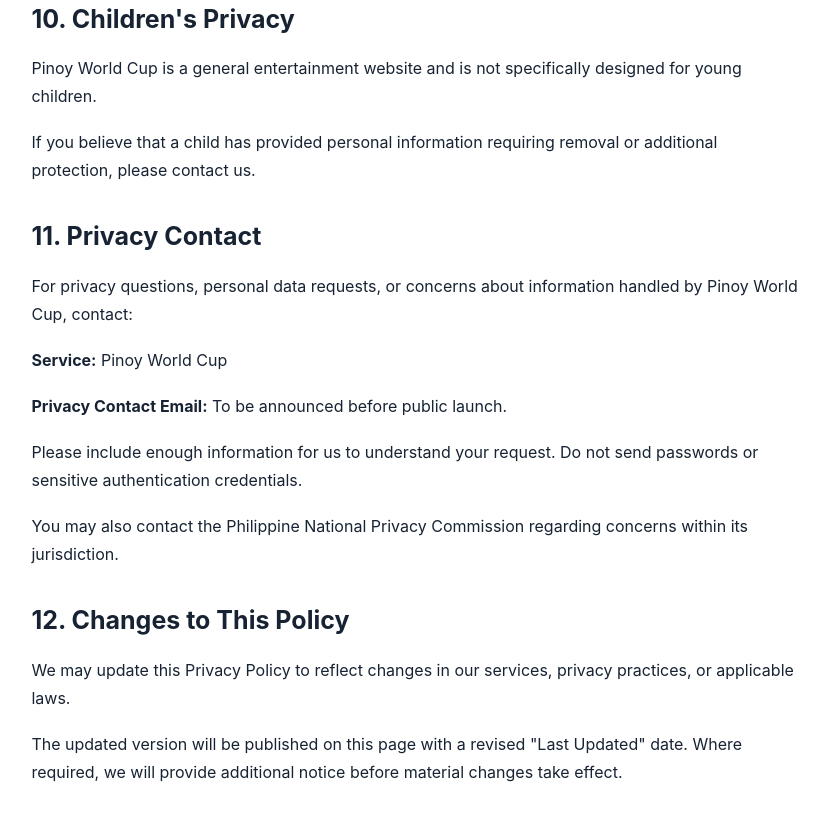
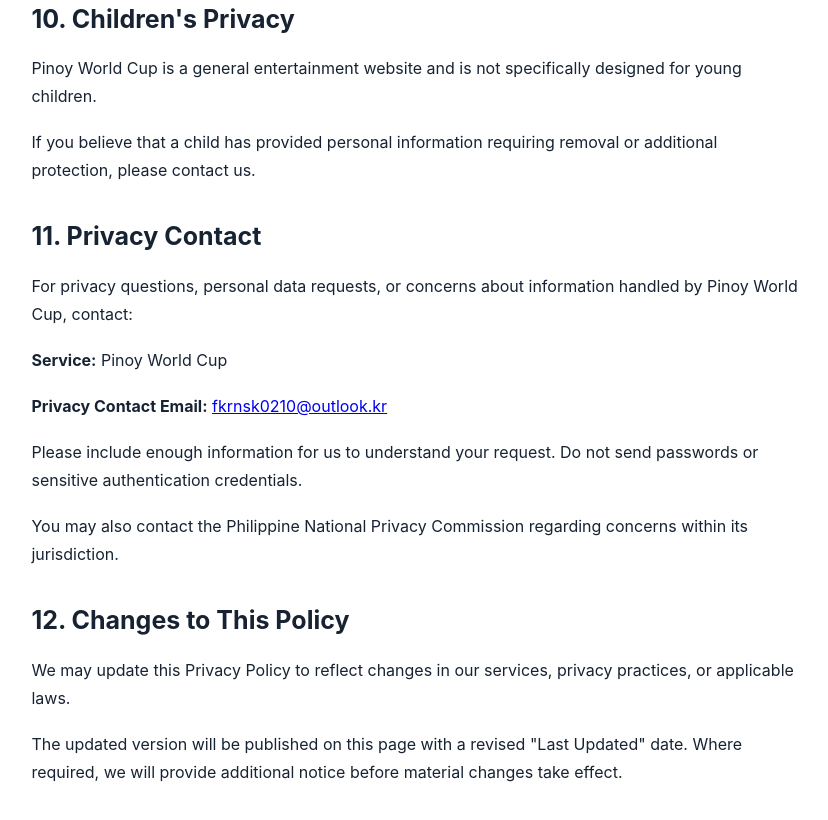
Before and after one commit to cjm-ph/Pinoy-World-Cup, a website: page privacy.html in a window 1280 px wide. Shown: the part 4749-5569 px from the top of the page, without its empty margins (225-1053 px from the left). Drawn offline with Linux system fonts and the light colour scheme.

Commit message:
privacy.html

```diff
--- a/privacy.html
+++ b/privacy.html
@@ -145,7 +145,7 @@
 <h2 id="privacy-11">11. Privacy Contact</h2>
 <p>For privacy questions, personal data requests, or concerns about information handled by Pinoy World Cup, contact:</p>
 <p><strong>Service:</strong> Pinoy World Cup</p>
-<p><strong>Privacy Contact Email:</strong> To be announced before public launch.</p>
+<p><strong>Privacy Contact Email:</strong> <a href="mailto:fkrnsk0210@outlook.kr">fkrnsk0210@outlook.kr</a></p>
 <p>Please include enough information for us to understand your request. Do not send passwords or sensitive authentication credentials.</p>
 <p>You may also contact the Philippine National Privacy Commission regarding concerns within its jurisdiction.</p>
 </section>
```
